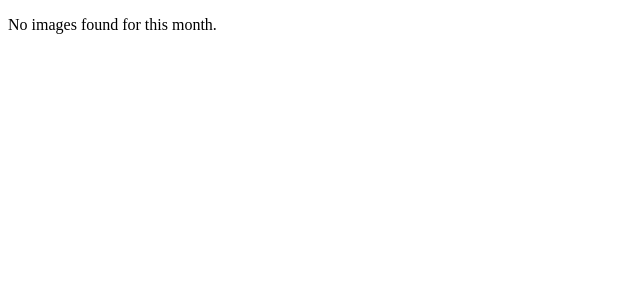
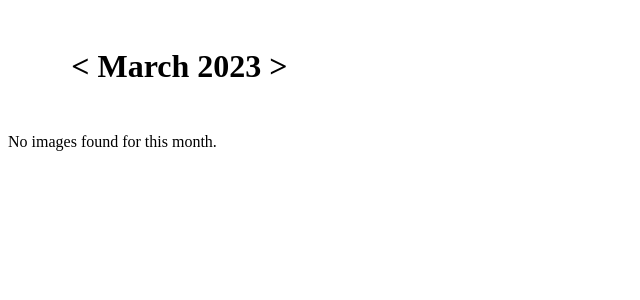
Before and after one commit to SagewLivingstone/thefront, a Django app: page /month/2023/3/ in a window 1280 px wide. Shown: the top 300 px of the page, without its empty margins (0-640 px from the left). Run offline with Django 4.2, Linux system fonts and the light colour scheme; data that the repository does not hold is empty; parts of the project's set-up code (start-up, migrations or seed data) failed here and were passed over.

Commit message:
month title

```diff
--- a/thesite/imgapp/templates/imgapp/month.html
+++ b/thesite/imgapp/templates/imgapp/month.html
@@ -6,6 +6,21 @@
     <meta name="viewport" content="width=device-width, initial-scale=1.0">
     <title>Document</title>
     <style>
+        .title {
+            margin: 1.5em 5%;
+            font-size: 2em;
+            font-weight: bold;
+        }
+
+            .title h1 {
+            }
+
+            .title a {
+                text-decoration: none;
+                color: black
+            }
+
+
         .calendar-container {
             display: grid;
             grid-template-columns: repeat(7, 1fr);
@@ -48,13 +63,21 @@
         </style>
     </head>
     <body>
+        <div class="title">
+            <a href="/month/{{year}}/{{last_month}}/">&lt;</a>
+            <span>{{ month_name }} {{ year }}</span>
+            <a href="/month/{{year}}/{{next_month}}/">&gt;</a>
+        </div>
         {% if days_set %}
             <div class="calendar-container">
+                {% comment %} Blank days at the beginning {% endcomment %}
                 {% for i in fill_days %}
                     <div class="square-tile">
                     </div>
                 {% endfor %}
                 {% for day in days_set %}
+                    {% comment %} Actual day {% endcomment %}
+                    {% if day %}
                         <div class="square-tile">
                             <a class="day-tile" href="/day/{{day.day.year}}/{{day.day.month}}/{{day.day.day}}/">
                                 <h2 class="day-title">{{ day.day.day }}</h2>
@@ -63,6 +86,12 @@
                                 alt="">
                             </a>
                         </div>
+                    {% else %}
+                    {% comment %} Blank day {% endcomment %}
+                        <div class="square-tile" style="background-color: #eee;">
+                        </div>
+                    {% endif %}
+
                 {% endfor %}
             </div>
         {% else %}
--- a/thesite/imgapp/views.py
+++ b/thesite/imgapp/views.py
@@ -1,6 +1,7 @@
 from django.shortcuts import render, get_object_or_404
 from django.http import HttpResponse
 import datetime
+import calendar
 
 from .models import Image, DayPage
 
@@ -53,15 +54,26 @@ def day(request, year, month, day):
 def month(request, year, month):
     days_set = DayPage.objects.filter(day__year=year, day__month=month).order_by('day')
 
-    # Build head image set
-    for day in days_set:
-        day.top_image = day.image_set.first()
-
     has_days = len(days_set) > 0
 
+    # Build a list of days, from 0 -> last day found in the month
+    days_list = []
+    if days_set.count():
+        for i in range(1, days_set.last().day.day+1):
+            day = days_set.filter(day__day=i).first()
+            if (day):
+                day.top_image = day.image_set.first()
+                days_list.append(day)
+            else:
+                days_list.append(None)
+
     context = {
-        'days_set': days_set,
+        'days_set': days_list,
         'fill_days': range(days_set.first().day.weekday()) if has_days else 0, # Days from the previous month to fill
-        'days_range': range(days_set.last().day.day) if has_days else 0
+        'days_range': range(days_set.last().day.day) if has_days else 0,
+        'month_name': calendar.month_name[month],
+        'year': str(year),
+        'last_month': month-1,
+        'next_month': month+1
     }
     return render(request, 'imgapp/month.html', context)
```
Also changed, not shown: todo.md (+2 -1 lines). Lines whose indentation alone changed are shown as unchanged.
